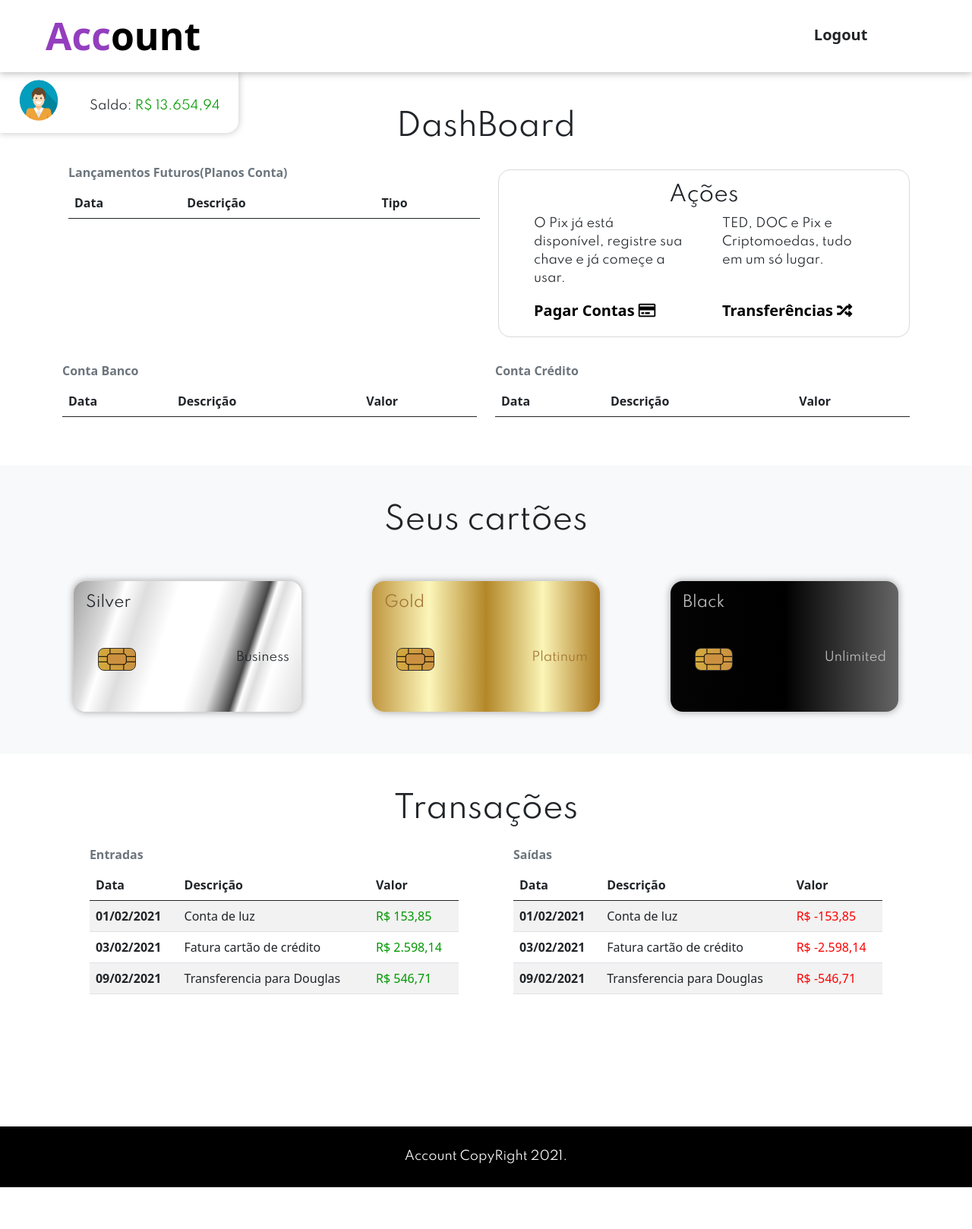
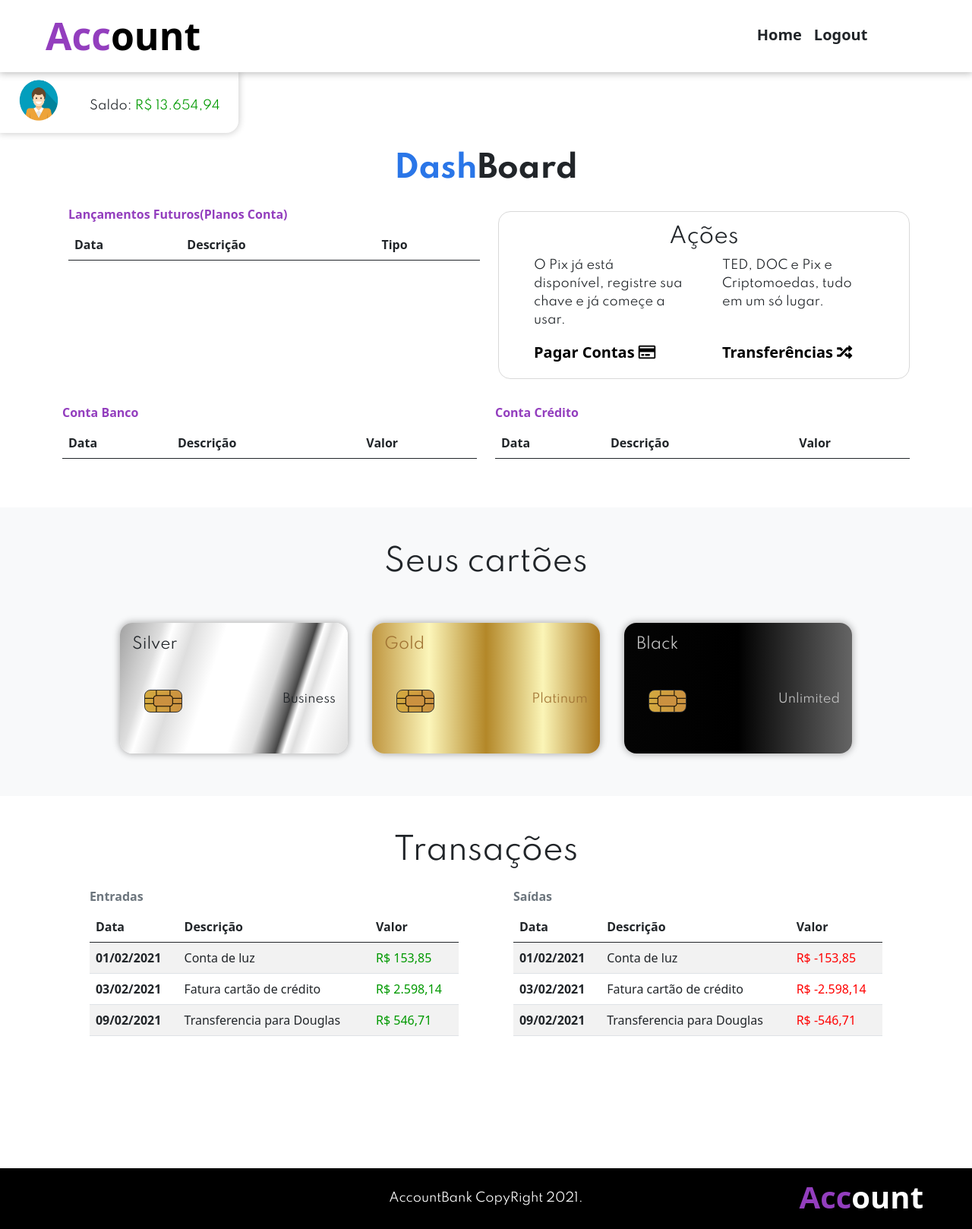
Before and after one commit to danilose/Projeto-Account-2, a website: page dash.html in a window 1280 px wide. Shown: the whole page at 76% size. Before the commit the page ends 1563 px from the top, so only its background shows below. Drawn offline with nearby package versions, Linux system fonts and the light colour scheme; sample sign-in values are in the browser's storage.

Commit message:
muda estilos em certos pontos do dashboard/footer/header

```diff
--- a/css/dash.styles.css
+++ b/css/dash.styles.css
@@ -76,7 +76,18 @@ p {
   color: #933EBE;
 }
 
+.marine--text {
+  color: #2A76E8;
+}
+
 /* HEADER */
+.header--dash-show {
+  display: block;
+}
+.header--dash-hide {
+  display: none;
+}
+
 .header {
   background: #fff;
   position: fixed;
@@ -119,6 +130,7 @@ p {
 
 /* FOOTER */
 .footer {
+  position: relative;
   background: #000;
   display: flex;
   align-items: center;
@@ -128,6 +140,16 @@ p {
 
 .footer--title {
   margin: 0;
+}
+
+.footer--logo {
+  font-style: 'Spartan', sans-serif;
+  font-size: 40px;
+  font-weight: 700;
+  color: #fff;
+  position: absolute;
+  right: 5%;
+  top: 8px;
 }
 
 /* INFORMATION */
@@ -211,7 +233,7 @@ p {
   display:block;
   content: '';
   border-radius: 8px;
-  border-bottom: solid 3px #000;
+  border-bottom: solid 3px #933EBE;
   transform: scaleX(0);
   transition: transform 350ms ease-in-out;
   transform-origin:100% 50%
@@ -263,9 +285,11 @@ p {
 
 @keyframes fade {
   0% {
+    transform: translateY(8px);
     opacity: 0;
   }
   100% {
+    transform: translateY(0);
     opacity: 1;
   }
 }
@@ -331,7 +355,7 @@ p {
 .your-cards {
   margin-top: 3rem;
   flex-direction: row;
-  justify-content: space-evenly;
+  justify-content: center;
 }
 
 .your-cards--card {
@@ -651,7 +675,7 @@ p {
   display:block;
   content: '';
   border-radius: 8px;
-  border-bottom: solid 3px #000;
+  border-bottom: solid 3px #933EBE;
   transform: scaleX(0);
   transition: transform 350ms ease-in-out;
   transform-origin:100% 50%
--- a/css/styles.css
+++ b/css/styles.css
@@ -70,6 +70,13 @@ button, a {
 }
 
 /* HEADER */
+.header--dash-show {
+  display: block;
+}
+.header--dash-hide {
+  display: none;
+}
+
 .header {
   background: #fff;
   position: fixed;
@@ -117,7 +124,7 @@ button, a {
   display:block;
   content: '';
   border-radius: 8px;
-  border-bottom: solid 3px #000;
+  border-bottom: solid 3px #933EBE;
   transform: scaleX(0);
   transition: transform 350ms ease-in-out;
   transform-origin:100% 50%
@@ -463,6 +470,7 @@ button, a {
 
 /* FOOTER */
 .footer {
+  position: relative;
   background: #000;
   display: flex;
   align-items: center;
@@ -472,6 +480,16 @@ button, a {
 
 .footer--title {
   margin: 0;
+}
+
+.footer--logo {
+  font-style: 'Spartan', sans-serif;
+  font-size: 40px;
+  font-weight: 700;
+  color: #fff;
+  position: absolute;
+  right: 5%;
+  top: 8px;
 }
 
 
--- a/dash.html
+++ b/dash.html
@@ -22,6 +22,7 @@
         <span class="purple--text">Acc</span>ount
       </a>
       <div class="header--nav">
+        <a class="navbar-link text-dark" href="index.html">Home</a>
         <a class="navbar-link text-dark" href="index.html" id="logoutButton">Logout</a>
       </div>
     </div>
@@ -47,16 +48,16 @@
   </div>
 
   <!-- Tabela de Lançamentos -->
-  <section class="container top--offset information">
+  <section class="container top--offset information area-150">
 
     <div class="text-center information--title">
-      <h1>DashBoard</h1>
+      <h1 class="fw-bold"><span class="marine--text">Dash</span>Board</h1>
     </div>
 
     <div class="information--wrapper">
       <div class="information--table col-md-6 me-2">
-        <table class="table table-striped caption-top">
-          <caption class="fw-bold">Lançamentos Futuros(Planos Conta)</caption>
+        <table class="table table-striped table-hover caption-top">
+          <caption class="fw-bold purple--text">Lançamentos Futuros(Planos Conta)</caption>
           <thead>
             <tr>
               <th scope="col">Data</th>
@@ -185,8 +186,8 @@
 
   <!-- Tabela de Contas (Banco && Crédito) -->
   <section class="account container">
-    <table class="table table-striped caption-top me-4">
-      <caption class="fw-bold">Conta Banco</caption>
+    <table class="table table-striped table-hover caption-top me-4">
+      <caption class="fw-bold purple--text">Conta Banco</caption>
       <thead>
         <tr>
           <th scope="col">Data</th>
@@ -200,7 +201,7 @@
     </table>
 
     <table class="table table-striped caption-top">
-      <caption class="fw-bold">Conta Crédito</caption>
+      <caption class="fw-bold purple--text">Conta Crédito</caption>
       <thead>
         <tr>
           <th scope="col">Data</th>
@@ -242,7 +243,7 @@
         </div>
       </div>
 
-      <div class="creditCard-body your-cards--card">
+      <div class="creditCard-body your-cards--card mx-4">
         <div class="creditCard-inner">
           <div class="creditCard-front gold-bg-front">
             <h5 class="creditCard-title gold-text">Gold</h5>
@@ -293,7 +294,7 @@
 
     <div class="transactions--wrapper">
       <div class="transactions--table">
-        <table class="table table-striped caption-top">
+        <table class="table table-striped table-hover caption-top">
           <caption class="fw-bold">Entradas</caption>
           <thead>
             <tr>
@@ -356,7 +357,10 @@
 
   <!-- Footer -->
   <footer class="footer area-150">
-    <h6 class="footer--title text-white">Account CopyRight 2021.</h6>
+    <h6 class="footer--title text-white">AccountBank CopyRight 2021.</h6>
+    <div class="footer--logo">
+      <span class="purple--text">Acc</span>ount
+    </div>
   </footer>
 
   <script src="https://cdnjs.cloudflare.com/ajax/libs/axios/0.21.1/axios.min.js" integrity="sha512-bZS47S7sPOxkjU/4Bt0zrhEtWx0y0CRkhEp8IckzK+ltifIIE9EMIMTuT/mEzoIMewUINruDBIR/jJnbguonqQ==" crossorigin="anonymous"></script>
@@ -365,6 +369,7 @@
     crossorigin="anonymous"></script>
 
   <script src="./js/dashboard.js"></script>
+  <script src="./js/header.js"></script>
 </body>
 
 </html>
--- a/js/dashboard.js
+++ b/js/dashboard.js
@@ -62,11 +62,12 @@ axios.get(`${baseURL}${dashBoardParam}${userData.login}`, defaultHeader)
     )
   }).join('') : `<tr><td>Nenhum Lançamento até o momento.</td></tr>`;
 
+  // Mostra Saldo e nº de conta no box de profile e colocar elementos em tabela.
   contaNumero.innerHTML = `Conta nº: ${contaBanco.id}`;
-  saldoInput.innerHTML =  contaBanco.saldo.toFixed(2);
+  saldoInput.innerHTML =  contaBanco.saldo.toLocaleString('pt-BR', {style: 'currency', currency: 'BRL'});
   creditTable.innerHTML = creditTableBody;
   bankTable.innerHTML =   bankTableBody;
-});
+});//Fim do GET.
 
 // Pega os dados da conta do usuário (conta Banco e conta Crédito);
 // ENDPOINT na API => /lancamentos/planos-conta
@@ -87,7 +88,7 @@ axios.get(`${baseURL}${planosContaParam}${userData.login}`, defaultHeader)
   tabelaPlanosConta.innerHTML = conteudoTabela;
 })
 
-// Lançamentos/planos-conta POST
+// Lançamentos/planos-conta POST.
 const botaoPagar = document.getElementById('paymentButton');
 botaoPagar.addEventListener('click', () => {
   const filter = document.getElementById('paymentFilter');
@@ -97,7 +98,7 @@ botaoPagar.addEventListener('click', () => {
 
 })
 
-// verifica se o clique foi no filtro e fecha o modal caso seja true.
+// verifica se o clique foi no filtro e fecha o modal caso tenha sido.
 function fechaModal(tipo, filtro, classe, event) {
   // o primeiro if será utilizado para o botão cancelar.
   if (!classe && !event) {
@@ -119,13 +120,15 @@ confirmaPagamento.addEventListener('click', () => {
   const login =         document.getElementById('pagamentoLogin')    .value;
   const padrao =        document.getElementById('pagamentoPadrao')   .value;
   const tipoMovimento = document.getElementById('pagamentoTipo')     .value;
+
   axios.post(`${baseURL}${pagamentoParam}`, {
     descricao,
     id,
     login,
     padrao,
     tipoMovimento
-  }, defaultHeader)
+  },
+  defaultHeader)
   .then(() => {
     console.log('Pagamento realizado com sucesso!');
   })
@@ -177,7 +180,7 @@ const confirmaTransferencia = document.getElementById('transferOkButton')
 })
 
 // Fecha o modal;
-let fechaModalTransferencias = document.getElementById('filter')
+const fechaModalTransferencias = document.getElementById('filter')
 .addEventListener('click', (event) => {
   fechaModal('transferModal', 'filter', 'filter', event);
 })
--- /dev/null
+++ b/js/header.js
@@ -0,0 +1,6 @@
+let isLogged = localStorage.getItem('@token');
+
+// show or hide dashboard Button.
+if (!isLogged) {
+  document.getElementById('dashButton').style.display = 'none';
+}
```
Also changed, not shown: index.html (+8 -2 lines), login.html (+4 -0 lines), signup.html (+4 -0 lines).
